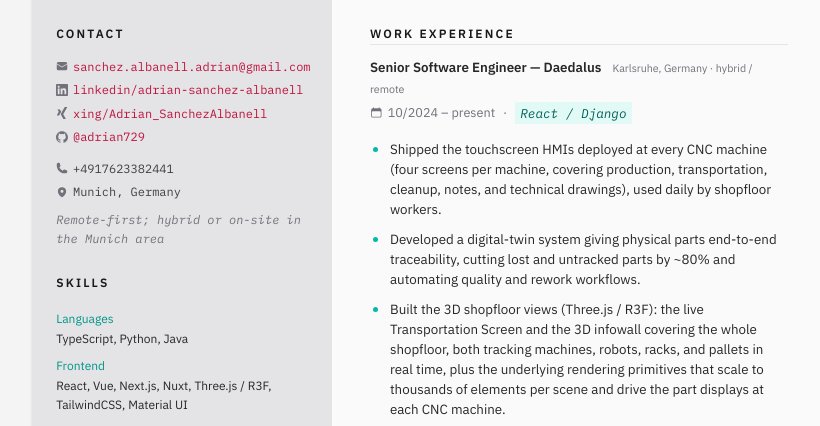
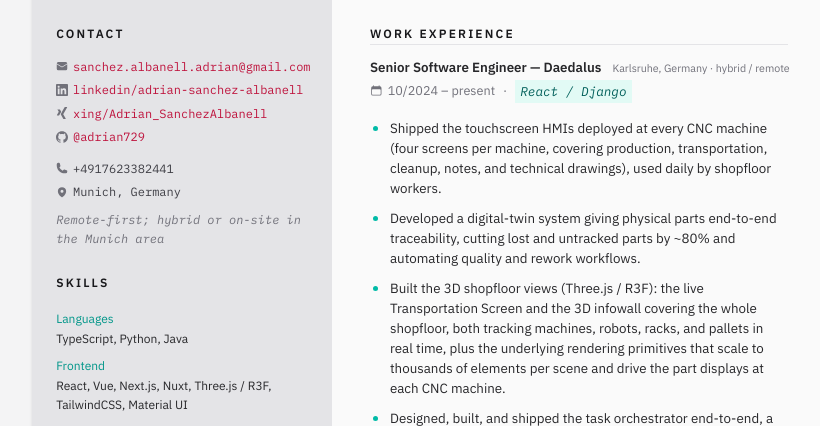
Before and after one commit to adrian729/sanchez.albanell.adrian, a FastAPI app: page / in a window 1280 px wide. Shown: the part 255-681 px from the top of the page, without its empty margins (211-1031 px from the left). Run offline with FastAPI, Linux system fonts and the light colour scheme.

Commit message:
small updates

```diff
--- a/static/cv.css
+++ b/static/cv.css
@@ -146,7 +146,7 @@ button, input:where([type="button"], [type="reset"], [type="submit"]) { appearan
 .cv-card { break-inside: avoid; }
 .cv-card + .cv-card { margin-top: calc(var(--spacing) * 4); border-top-style: var(--tw-border-style); border-top-width: 1px; border-color: var(--color-cv-rule); padding-top: calc(var(--spacing) * 4); }
 .cv-card-head { margin-bottom: calc(var(--spacing) * 3); }
-.cv-role { font-size: 10pt; --tw-font-weight: var(--font-weight-semibold); font-weight: var(--font-weight-semibold); color: var(--color-cv-ink); }
+.cv-role { font-size: 10pt; --tw-font-weight: var(--font-weight-semibold); font-weight: var(--font-weight-semibold); white-space: nowrap; color: var(--color-cv-ink); }
 .cv-role-location { margin-left: calc(var(--spacing) * 2); font-size: 8pt; --tw-font-weight: var(--font-weight-normal); font-weight: var(--font-weight-normal); color: var(--color-cv-muted); }
 .cv-meta { margin-top: calc(var(--spacing) * 0.5); display: flex; flex-wrap: wrap; column-gap: calc(var(--spacing) * 2); font-size: 9.5pt; color: var(--color-cv-muted); }
 .cv-meta-tag { background-color: rgba(203, 251, 241, 0.5); }
--- a/static/src/styles.css
+++ b/static/src/styles.css
@@ -165,7 +165,7 @@
   }
 
   .cv-role {
-    @apply font-semibold text-[10pt] text-cv-ink;
+    @apply font-semibold text-[10pt] text-cv-ink whitespace-nowrap;
   }
 
   .cv-role-location {
```
